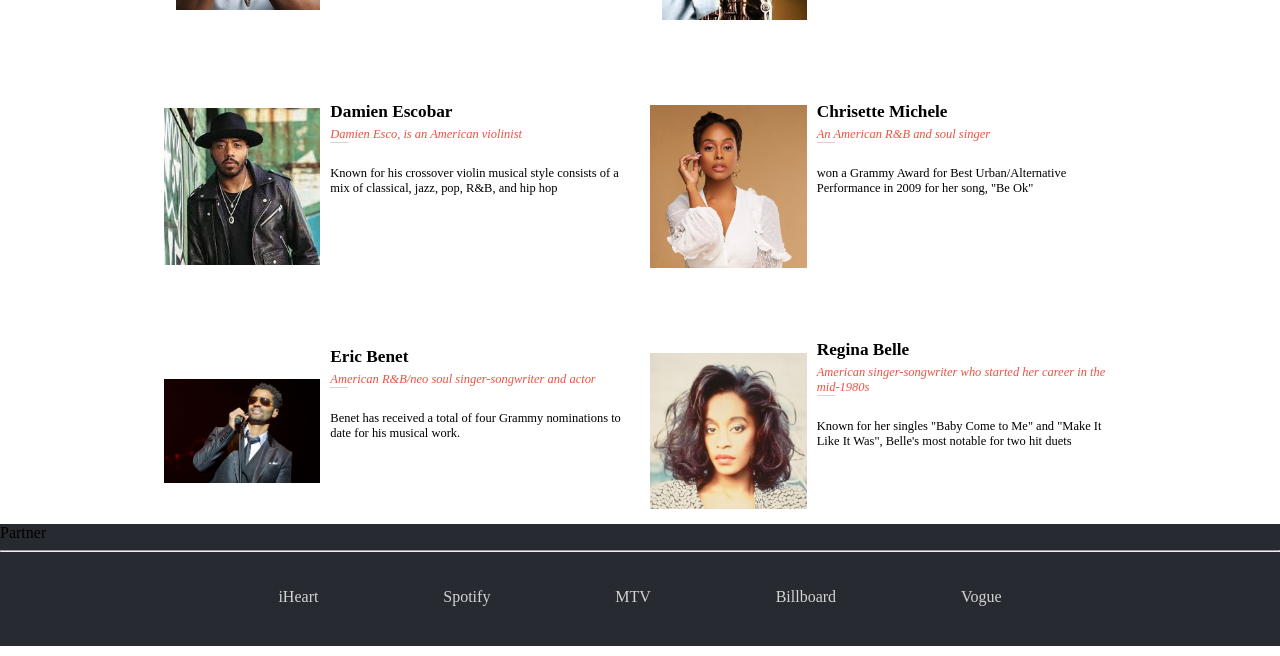
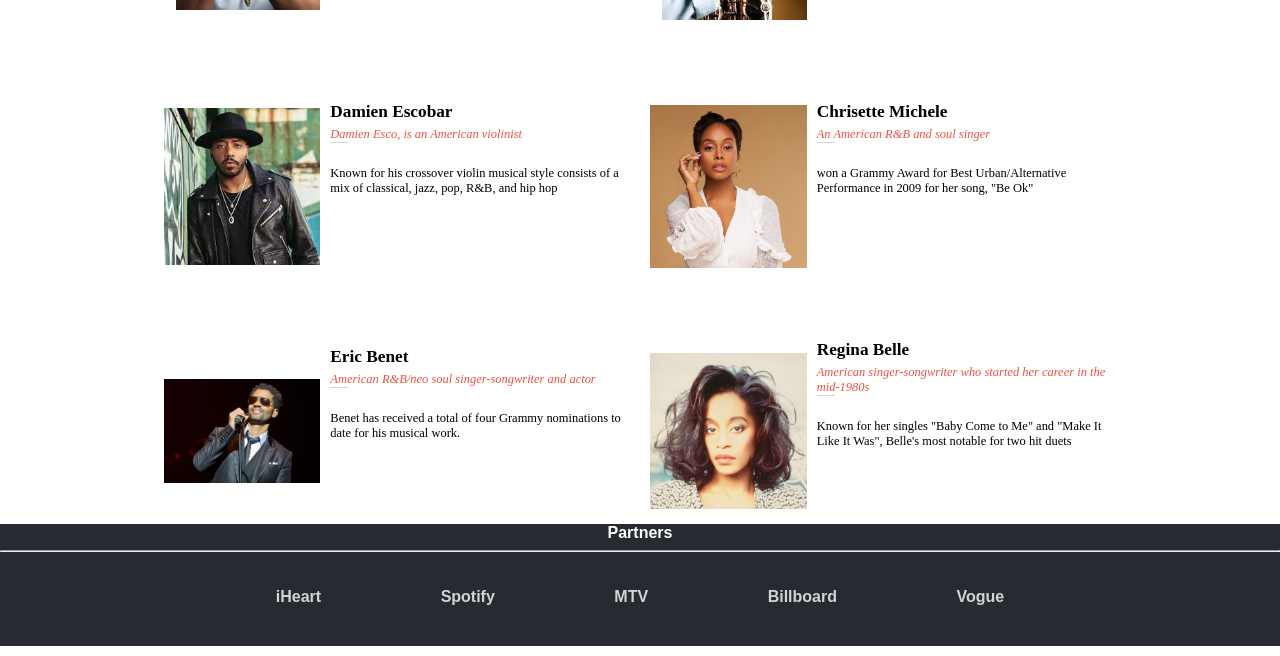
Before and after one commit to Kidd254/Module1-Capstone-Project, a website: page index.html in a window 1280 px wide. Shown: the part 1158-1814 px from the top of the page. Drawn offline with Linux system fonts and the light colour scheme.

Commit message:
add heading to partners section

```diff
--- a/index.html
+++ b/index.html
@@ -152,9 +152,11 @@
     <article class="singers-card2"></article>
     <footer class="footer">
         <section class="footer-card" id="partners">
-            <p class="footer-title">
-                Partner
-            </p>
+            <div class="f-title">
+                <p class="footer-title">
+                    Partners
+                </p>
+            </div>
             <hr class="strikethrough">
             <div class="partners" id="sponsor">
                 <div class="footer-list">iHeart</div>
--- a/style.css
+++ b/style.css
@@ -152,12 +152,26 @@ nav {
   display: block;
 }
 
+.f-title {
+  display: flex;
+  justify-content: center;
+  align-items: center;
+}
+
+.footer-title {
+  color:#fff;
+  font-family: 'Lato-Bold', sans-serif;
+  font-weight: bolder;
+}
+
 .footer-card {
   background-color: #272a31;
 }
 
 .footer-list {
   color: #d3d3d3;
+  font-family: 'Lato-Bold', sans-serif;
+  font-weight: bold;
 }
 
 .partners {
```
